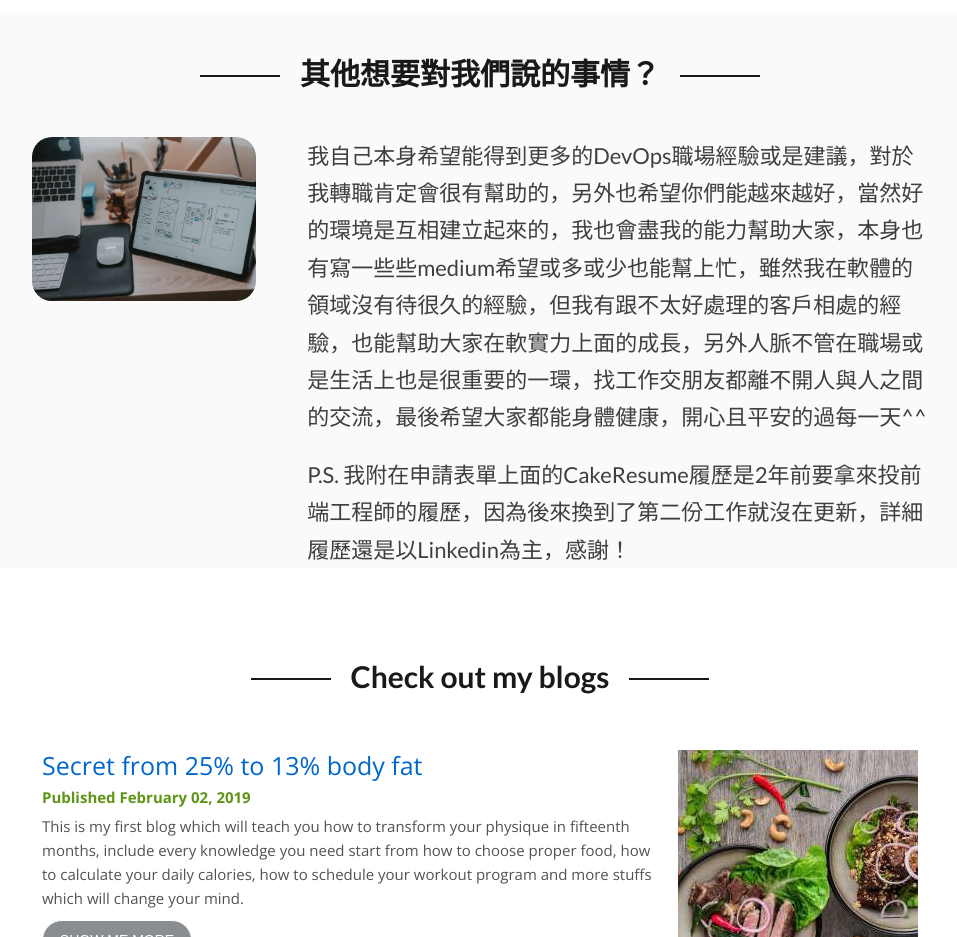
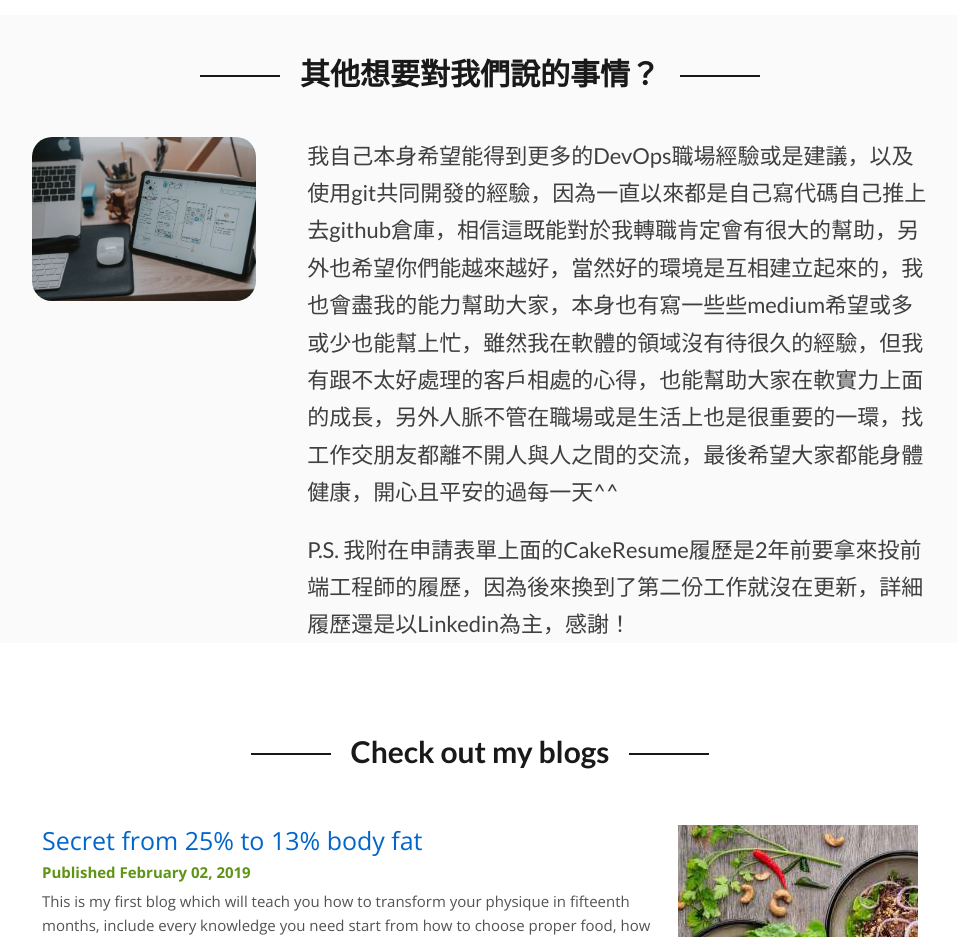
Before and after one commit to david11yf29/david11yf29.github.io, a website: page index.html in a window 1280 px wide. Shown: the part 5300-6237 px from the top of the page, without its empty margins (160-1117 px from the left). Drawn offline with nearby package versions, Linux system fonts and the light colour scheme.

```diff
--- a/index.html
+++ b/index.html
@@ -137,7 +137,7 @@
                     <img src="img/WeHelp9.png" alt="WeHelp9">
                 </div>
                 <div class="intro__box--content">
-                    <p class="paragraph-margin-top">我自己本身希望能得到更多的DevOps職場經驗或是建議，對於我轉職肯定會很有幫助的，另外也希望你們能越來越好，當然好的環境是互相建立起來的，我也會盡我的能力幫助大家，本身也有寫一些些medium希望或多或少也能幫上忙，雖然我在軟體的領域沒有待很久的經驗，但我有跟不太好處理的客戶相處的經驗，也能幫助大家在軟實力上面的成長，另外人脈不管在職場或是生活上也是很重要的一環，找工作交朋友都離不開人與人之間的交流，最後希望大家都能身體健康，開心且平安的過每一天^^</p>
+                    <p class="paragraph-margin-top">我自己本身希望能得到更多的DevOps職場經驗或是建議，以及使用git共同開發的經驗，因為一直以來都是自己寫代碼自己推上去github倉庫，相信這既能對於我轉職肯定會有很大的幫助，另外也希望你們能越來越好，當然好的環境是互相建立起來的，我也會盡我的能力幫助大家，本身也有寫一些些medium希望或多或少也能幫上忙，雖然我在軟體的領域沒有待很久的經驗，但我有跟不太好處理的客戶相處的心得，也能幫助大家在軟實力上面的成長，另外人脈不管在職場或是生活上也是很重要的一環，找工作交朋友都離不開人與人之間的交流，最後希望大家都能身體健康，開心且平安的過每一天^^</p>
                     <p class="paragraph-margin-top">P.S. 我附在申請表單上面的CakeResume履歷是2年前要拿來投前端工程師的履歷，因為後來換到了第二份工作就沒在更新，詳細履歷還是以Linkedin為主，感謝！</p>
                 </div>
             </div>
```
